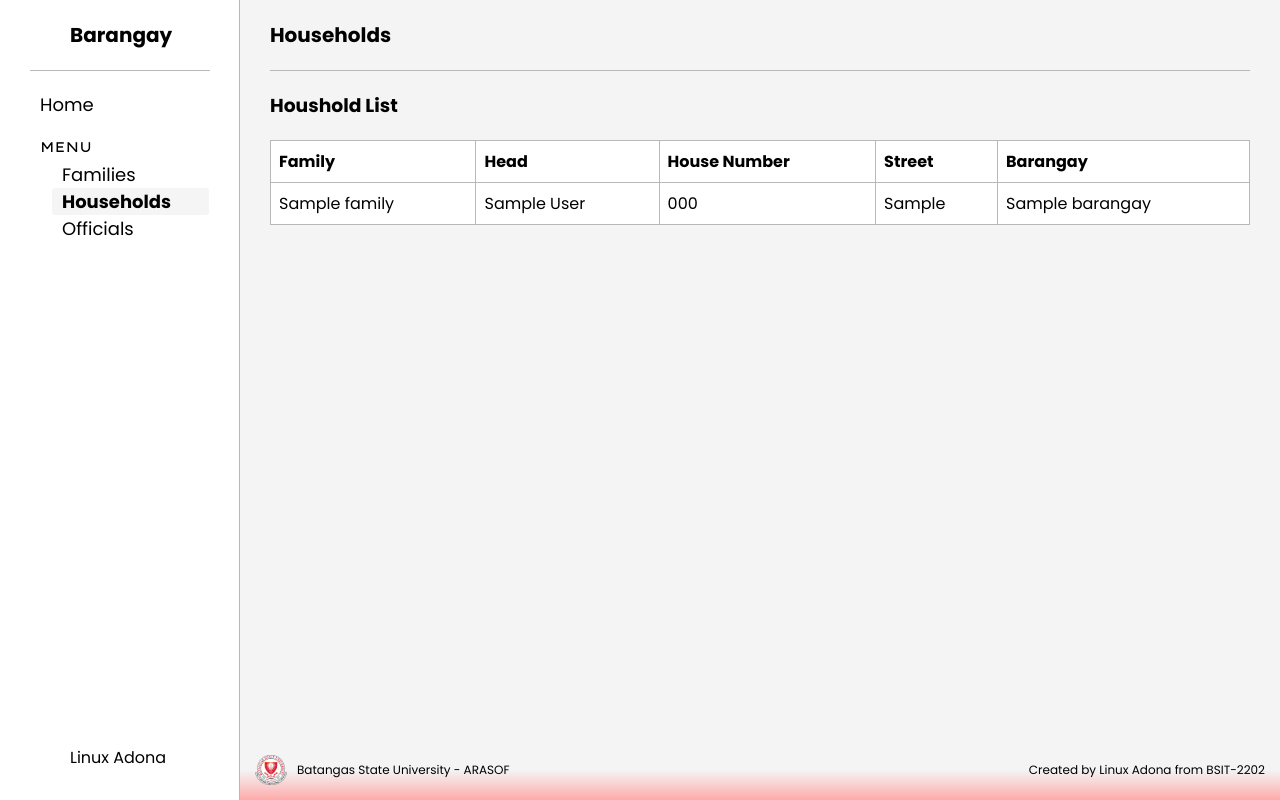
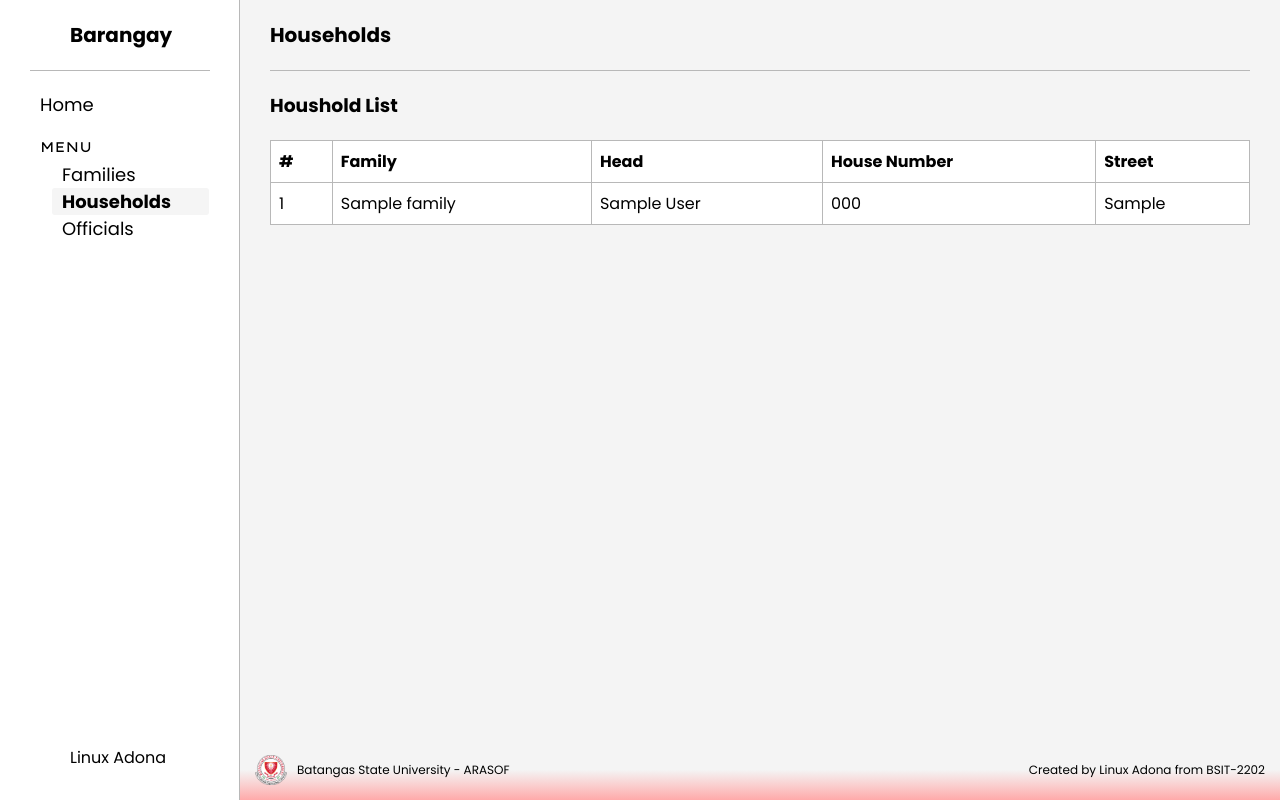
Before and after one commit to LinuxAdona/2202_BMS, a PHP site: page /households.php in a window 1280 px wide. Run offline with PHP 8.4, Linux system fonts and the light colour scheme; tables that the repository leaves empty or names only in its code hold one stand-in row (values such as "Sample post"); some web fonts are replaced.

Commit message:
Adjustments

```diff
--- a/households.php
+++ b/households.php
@@ -68,30 +68,33 @@
             <table>
                 <thead>
                     <tr>
+                        <th>#</th>
                         <th>Family</th>
                         <th>Head</th>
                         <th>House Number</th>
                         <th>Street</th>
-                        <th>Barangay</th>
                     </tr>
                 </thead>
                 <tbody>
                     <?php
-                    $sql = "SELECT f.family_name, a.house_number, r.first_name, r.last_name, a.street, b.barangay_name
+                    $sql = "SELECT f.family_name, a.house_number, r.first_name, r.last_name, a.street
                             FROM family f
                             JOIN address a ON a.address_id = f.address_id
-                            JOIN resident r ON r.resident_id = f.family_head_id
-                            JOIN barangay b ON b.barangay_id = a.barangay_id";
+                            JOIN resident r ON r.resident_id = f.family_head_id";
                     $result = $conn->query($sql);
+
+                    $counter = 0;
 
                     if ($result->num_rows > 0) {
                         while ($row = $result->fetch_assoc()) {
+                            $counter++;
+
                             echo "<tr>
+                                    <td>" . $counter . "</td>
                                     <td>" . $row['family_name'] . "</td>
                                     <td>" . $row['first_name'] . " " . $row['last_name'] . "</td>
                                     <td>" . $row['house_number'] . "</td>
                                     <td>" . $row['street'] . "</td>
-                                    <td>" . $row['barangay_name'] . "</td>
                                   </tr>";
                         }
                     } else {
```
Also changed, not shown: families.php (+5 -1 lines).
